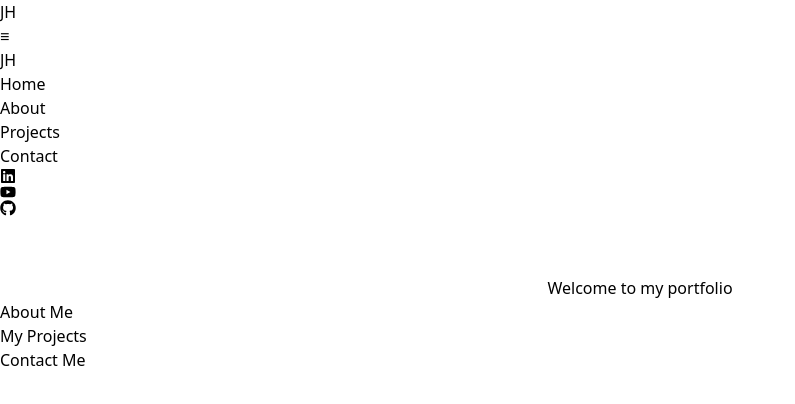
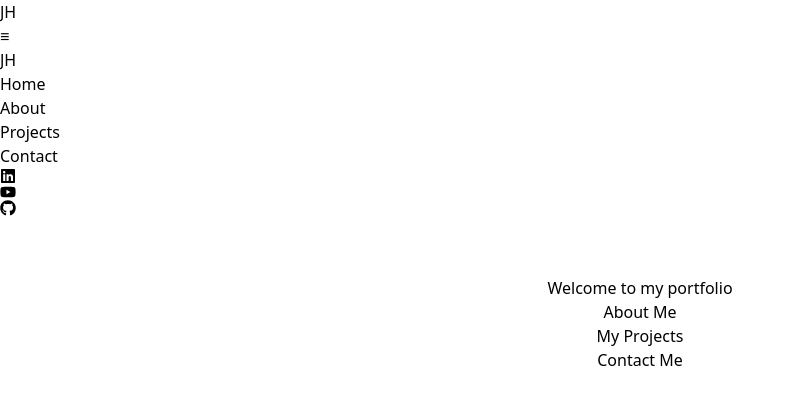
Before and after one commit to jhsotoglz/web-portfolio, a React (Vite) app: page / in a window 1280 px wide. Shown: the top 404 px of the page, without its empty margins (0-795 px from the left). Built offline with nearby package versions, Linux system fonts and the light colour scheme.

Commit message:
Setting up content components for future development

```diff
--- a/src/components/About.tsx
+++ b/src/components/About.tsx
@@ -1,7 +1,9 @@
 const About = () => {
     return (
         <section id="about" className="h-screen flex justify-center items-center bg-gray-100">
-            <h1 className="text-4xl font-bold">About Me</h1>
+            <div className="global-content">
+                <h1 className="text-4xl font-bold">About Me</h1>
+            </div>
         </section>
     );
 };
--- a/src/components/Contact.tsx
+++ b/src/components/Contact.tsx
@@ -1,7 +1,9 @@
 const Contact = () => {
     return (
         <section id="contact" className="h-screen flex justify-center items-center bg-gray-100">
-            <h1 className="text-4xl font-bold">Contact Me</h1>
+            <div className="global-content">
+                <h1 className="text-4xl font-bold">Contact Me</h1>
+            </div>
         </section>
     );
 };
--- a/src/components/Projects.tsx
+++ b/src/components/Projects.tsx
@@ -1,7 +1,9 @@
 const Projects = () => {
     return (
         <section id="projects" className="h-screen flex justify-center items-center bg-white">
-            <h1 className="text-4xl font-bold">My Projects</h1>
+            <div className="global-content">
+                <h1 className="text-4xl font-bold">My Projects</h1>
+            </div>
         </section>
     );
 };
```
